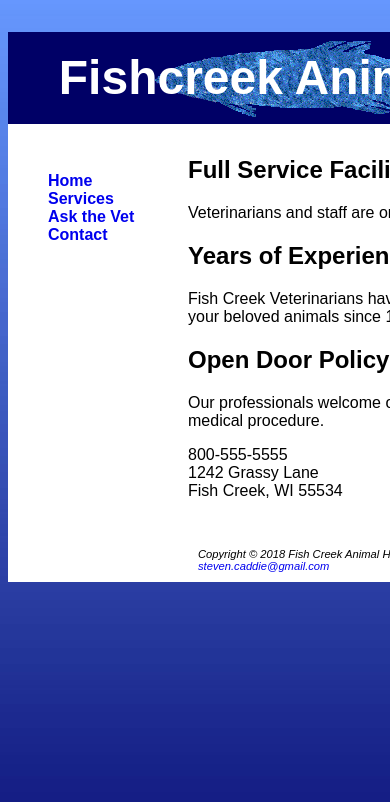
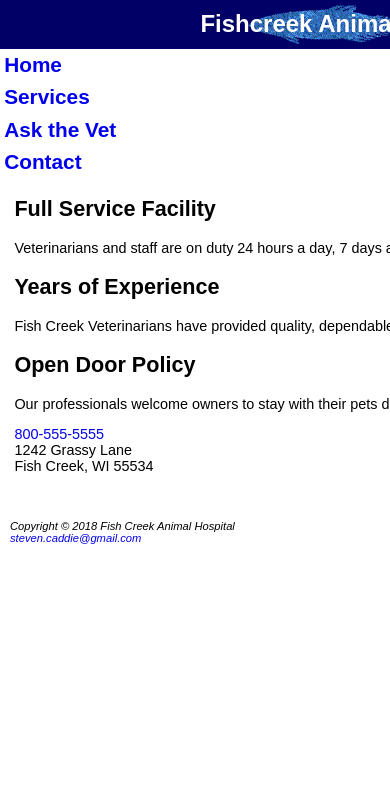
Before and after one commit to StevenCaddy/FishCreek, a plain HTML site: page index.html in a window 390 px wide. Shown: the top 802 px of the page. Drawn offline with Linux system fonts and the light colour scheme.

Commit message:
chapter 7 different displays for different screen sizes

```diff
--- a/fishcreek.css
+++ b/fishcreek.css
@@ -34,3 +34,31 @@ nav a:unvisited {color: #3262A3;}
 nav a:visited {color: #6699FF;}
 
 nav a:hover {color: #CCCCCC;}
+
+#mobile {display: none;}
+
+#desktop {display: inline;}
+
+@media only screen and (max-width: 1024px) {
+	body {margin: 0; padding: 0; background-color: white; background-image: none;}
+	#wraaper {width: auto; min-width: 0; margin: 0;}
+	h1 {margin: 0; font-size: 1.8em; line-height: 200%;}
+	nav {float: none; width: auto;}
+	nav li {display: inline-block;}
+	nav a {padding: 1em; font-size: 1.2em;}
+	nav ul {text-align: center; padding: 0; margin: 0;}
+	main {font-size: 90%; margin: 0; padding-left: 2em;}
+	footer {margin: 0;}
+}
+
+@media only screen and (max-width: 768px) {
+	header {background-image: url("lilfish.gif"); background-repeat: no-repeat; background-position: center;}
+	h1 {font-size: 1.5em; line-height: 120%;}
+	nav a {display: block; padding: 0.2em; font-size: 1.3em; border-bottom: 1px; border-color: #330000;}
+	nav li { display: block; }
+	nav ul {text-align: left;}
+	main {padding-left: 1em;}
+	.category {text-shadow: none;}
+	#mobile {display: inline;}
+	#desktop {display: none;}
+}
--- a/index.html
+++ b/index.html
@@ -7,6 +7,7 @@
 	<script src="http://html5shim.googlecode.com/svn/trunk/html5.js">
 	</script>
 	<![endif]-->
+	<meat name="viewport" content="width=device-width initial-scale=1.0">
 </head>
 <body>
 	<div id="wrapper">
@@ -31,7 +32,7 @@
 			<h2>Open Door Policy</h2>
 				<p>Our professionals welcome owners to stay with their pets during any medical procedure.</p>
 		<div>
-			800-555-5555<br>
+			<a id="mobile" href="tel:800-555-5555">800-555-5555</a>&nbsp;<span id="desktop">800-555-5555</span><br>
 			1242 Grassy Lane<br>
 			Fish Creek, WI 55534<br><br>
 		</div>
```
Also changed, not shown: askthevet.html (+1 -0 lines), services.html (+1 -0 lines), lilfish.gif (added).
